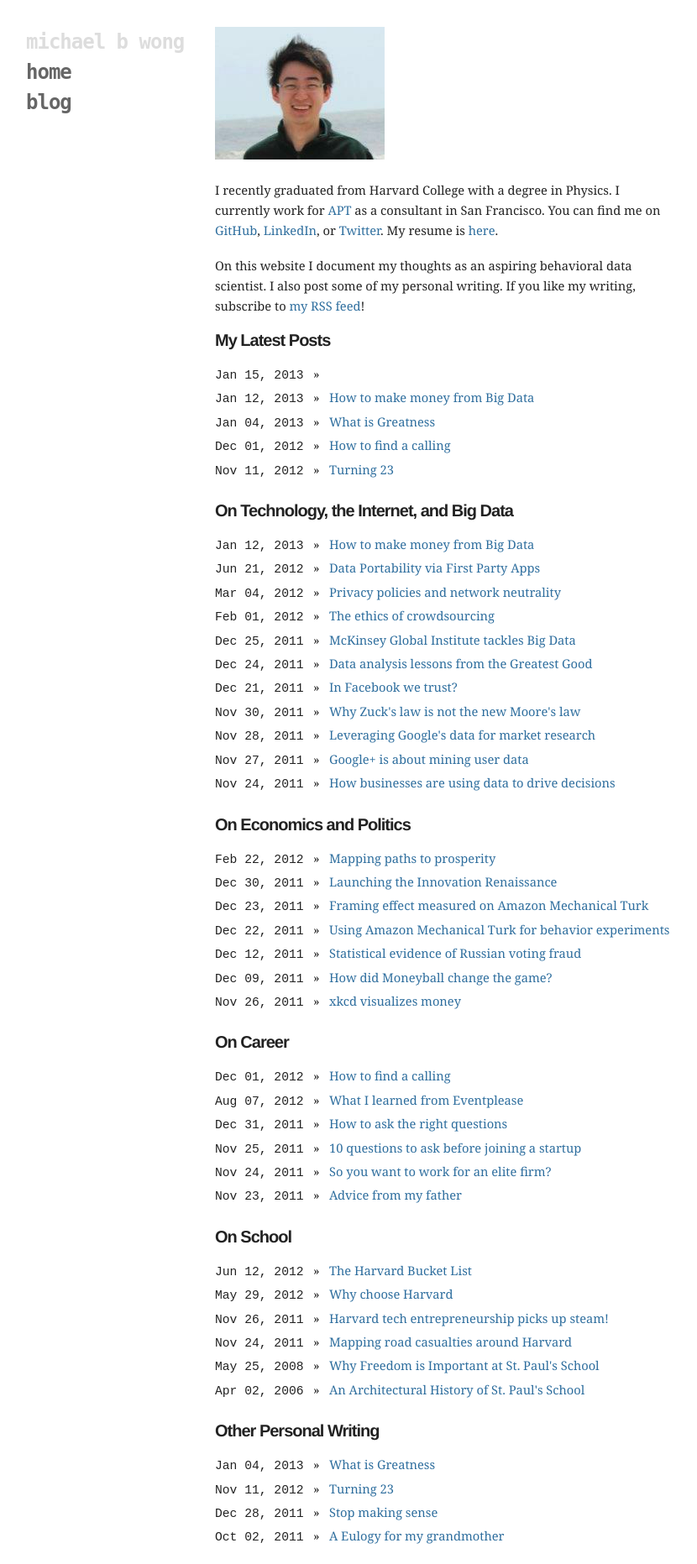
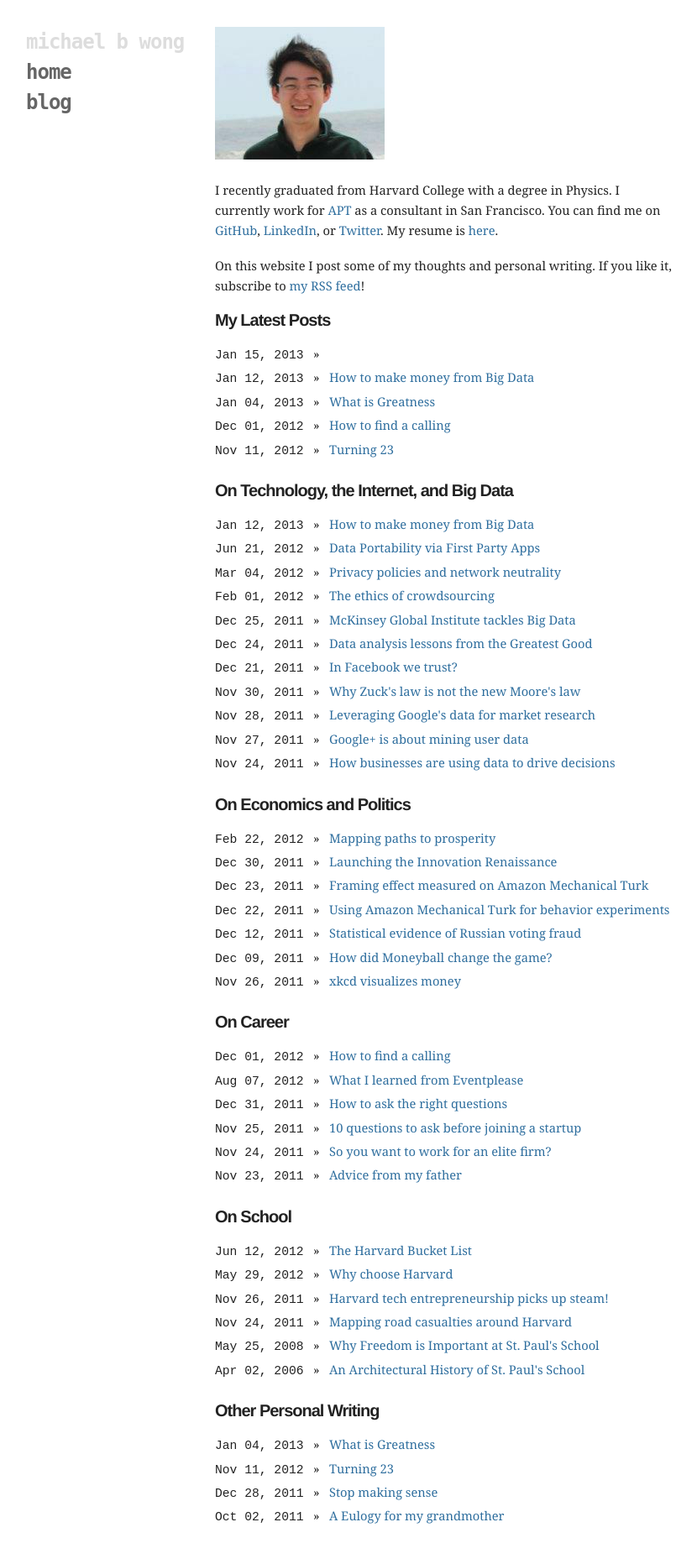
Before and after one commit to mbwong/mbwong.github.com, a Jekyll site: the page built from index.html, in a window 1280 px wide. Shown: the whole page at 84% size, without its empty margins (94-924 px from the left). Built offline with Jekyll 4.4.1, drawn with Linux system fonts in a browser that asks for light colours; after the commit the page ends 1839 px from its top, so only the background shows below that.

Commit message:
Update index.html

```diff
--- a/index.html
+++ b/index.html
@@ -8,7 +8,7 @@ title: Home
 
 <p>I recently graduated from Harvard College with a degree in Physics. I currently work for <a href="http://predictivetechnologies.com">APT</a> as a consultant in San Francisco. You can find me on <a href="http://github.com/mbwong">GitHub</a>, <a href="http://www.linkedin.com/pub/michael-wong/25/547/850">LinkedIn</a>, or <a href="http://twitter.com/mbwong">Twitter</a>. My resume is <a href="/resume.pdf">here</a>.
 
-<p>On this website I document my thoughts as an aspiring behavioral data scientist. I also post some of my personal writing. If you like my writing, subscribe to <a href="http://feeds.feedburner.com/MichaelBWong">my RSS feed</a>!
+<p>On this website I post some of my thoughts and personal writing. If you like it, subscribe to <a href="http://feeds.feedburner.com/MichaelBWong">my RSS feed</a>!
 
 <h2 id="blog">My Latest Posts</h2>
   <ul style="list-style: none; padding: 0; margin: 0;">
```
